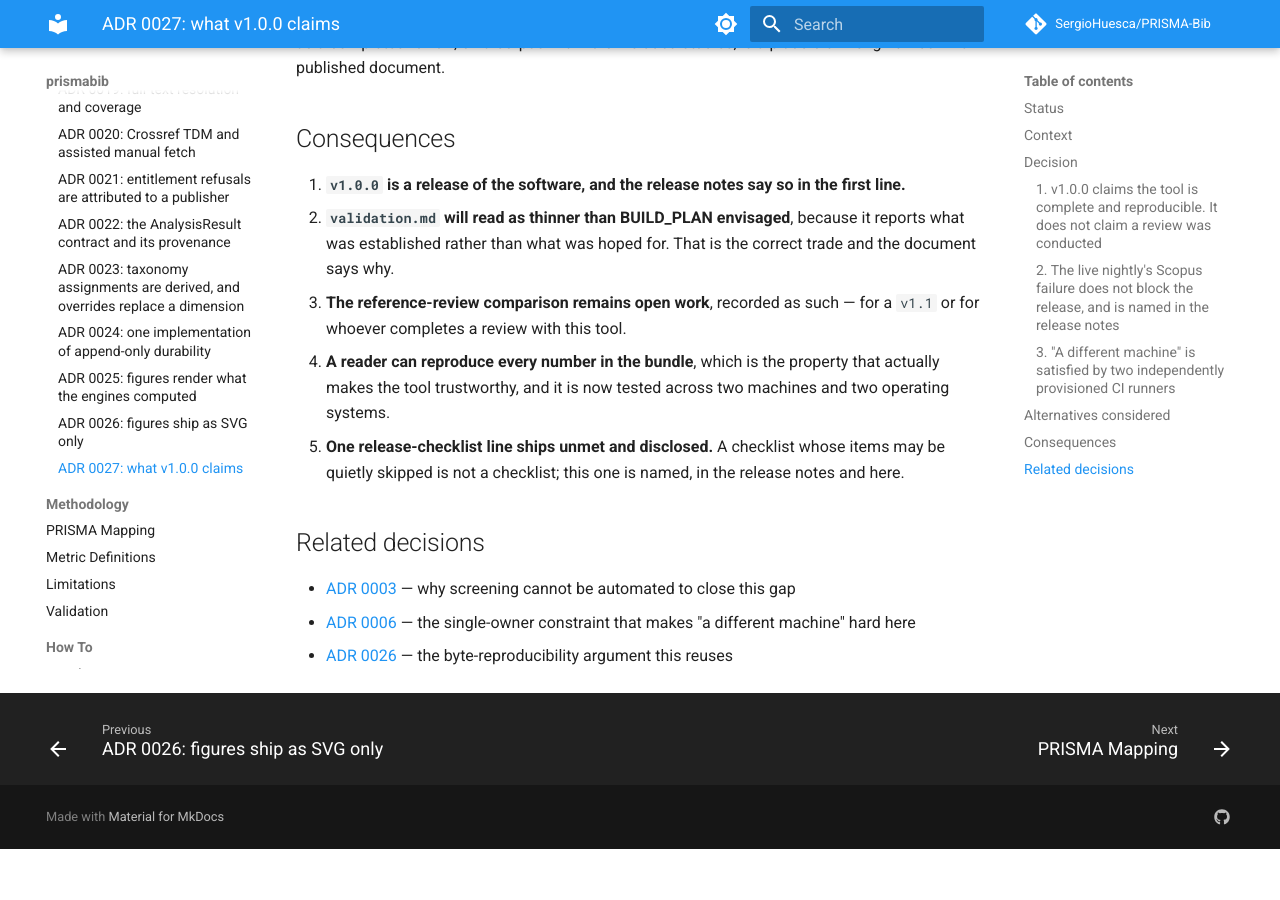
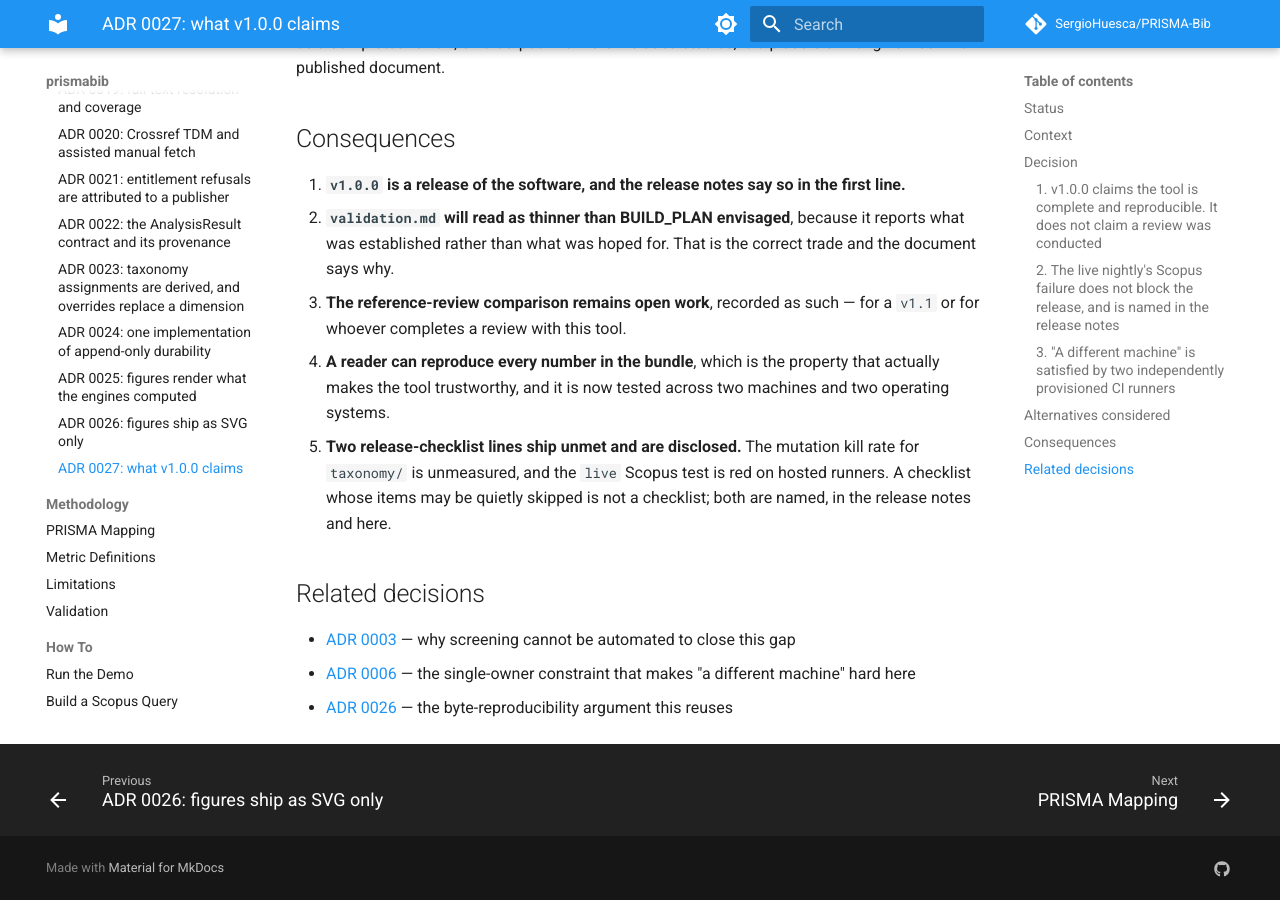
Before and after one commit to SergioHuesca/PRISMA-Bib, an MkDocs documentation site: the page built from docs/architecture/adr/0027-what-v1-0-0-claims.md, in a window 1280 px wide and 900 px high, scrolled down 2767 px. Built offline with MkDocs 1.6.1 and Material for MkDocs 9.7.7, drawn with Linux system fonts in a browser that asks for light colours; comment, search, counter and statistics services are not loaded; before the commit the page ends 3616 px from its top, so only the background shows below that.

Commit message:
docs(release): disclose the unmeasured taxonomy/ mutation kill rate
The release text said one checklist item was unmet. The taxonomy/ kill rate
has never been measured: the weekly job has timed out since 2026-09-14, and
diagnostic runs point to polars hanging in forked mutant workers. The
release now names this gap alongside the Scopus item, and states that the
87.14% figure covers prisma/ only.

Co-Authored-By: Claude Opus 5.5 <noreply@anthropic.com>
Claude-Session: https://claude.ai/code/session_01QjNadz7h2UAZ2C2xhuaY8z

```diff
--- a/docs/architecture/adr/0027-what-v1-0-0-claims.md
+++ b/docs/architecture/adr/0027-what-v1-0-0-claims.md
@@ -117,8 +117,10 @@ in a published document.
 4. **A reader can reproduce every number in the bundle**, which is the property that actually
    makes the tool trustworthy, and it is now tested across two machines and two operating
    systems.
-5. **One release-checklist line ships unmet and disclosed.** A checklist whose items may be
-   quietly skipped is not a checklist; this one is named, in the release notes and here.
+5. **Two release-checklist lines ship unmet and are disclosed.** The mutation kill rate for
+   `taxonomy/` is unmeasured, and the `live` Scopus test is red on hosted runners. A checklist
+   whose items may be quietly skipped is not a checklist; both are named, in the release notes
+   and here.
 
 ## Related decisions
 
```
Also changed, not shown: CHANGELOG.md (+7 -2 lines).
